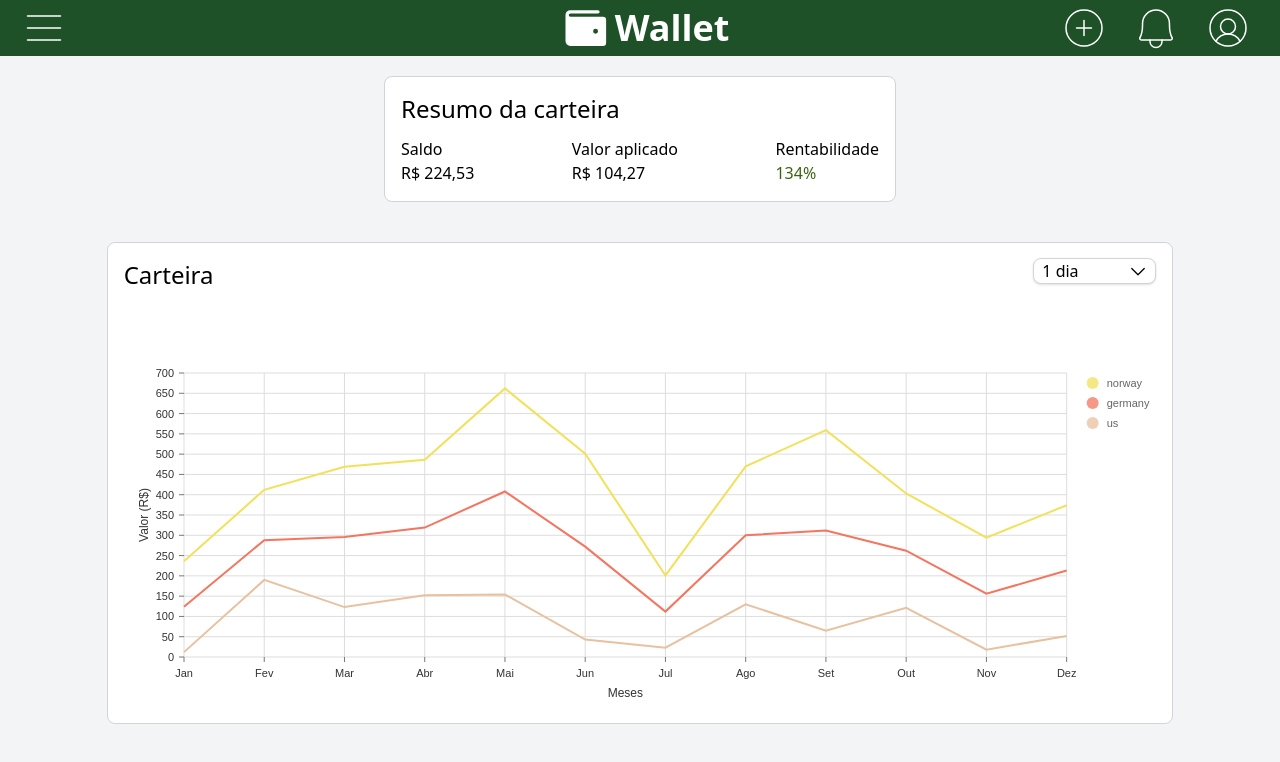
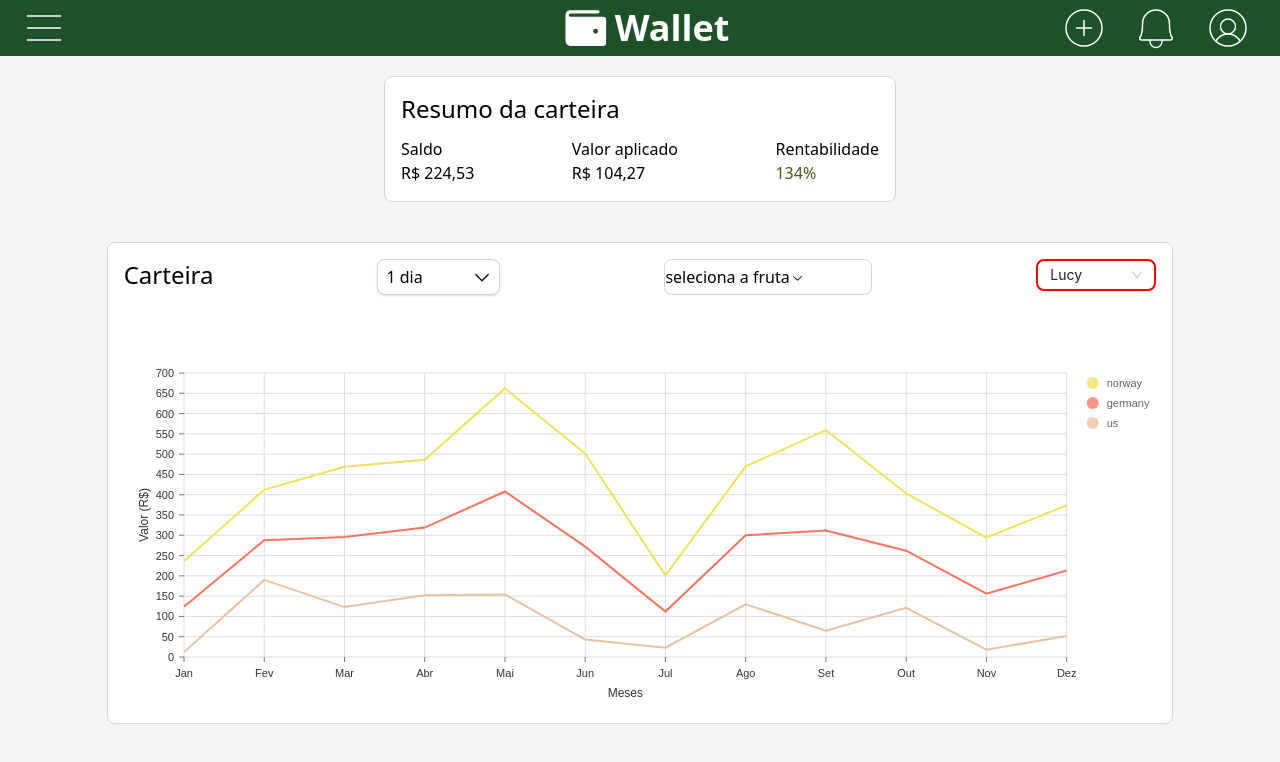
Before and after one commit to robsonvasquez/Carteira_de_Invertimento, a React (Vite) app in the folder investment-wallet-web/: page / in a window 1280 px wide. Shown: the top 762 px of the page. Built offline with nearby package versions, Linux system fonts and the light colour scheme.

Commit message:
Test: Select

```diff
--- a/investment-wallet-web/package.json
+++ b/investment-wallet-web/package.json
@@ -12,6 +12,9 @@
     "@nivo/core": "^0.80.0",
     "@nivo/line": "^0.80.0",
     "@nivo/pie": "^0.80.0",
+    "@radix-ui/react-icons": "^1.1.1",
+    "@radix-ui/react-popover": "1.0.2",
+    "@radix-ui/react-select": "^1.1.2",
     "antd": "^5.1.2",
     "autoprefixer": "^10.4.13",
     "phosphor-react": "^1.4.1",
--- a/investment-wallet-web/src/components/Select.tsx
+++ b/investment-wallet-web/src/components/Select.tsx
@@ -8,17 +8,19 @@ interface optionInterface{
   option: string;
 }
 interface SelectProps{
-  text: string;
   options: optionInterface[];
 }
 export default function Select(props: SelectProps){
-  const [caret, setCaret]  = useState(false)
 
+  const [selected, setSelected] = useState(props.options[1].id)
+  const [caret, setCaret] = useState(false)
+
+  // console.log(selected);
   return(
-    <div className='relative h-6 flex justify-end items-center'>
+    <div className='relative h-9 flex justify-end items-center'>
       <select
         className='
-          pl-2 pr-8 appearance-none bg-white border border-gray-300
+          h-full pl-2 pr-8 appearance-none bg-white border border-gray-300
         hover:border-gray-500 rounded-lg shadow focus:outline-none'
         onPointerDown={e => setCaret(!caret)}
         onPointerUp={e => setCaret(false)}
--- /dev/null
+++ b/investment-wallet-web/src/components/Select2.tsx
@@ -0,0 +1,45 @@
+import * as Select from '@radix-ui/react-select';
+import { ChevronDownIcon } from '@radix-ui/react-icons';
+
+export default function Select2(){
+  return(
+
+    <Select.Root>
+      <Select.Trigger className='inline-flex h-9 w-52 items-center justify-start bg-white border rounded-lg border-gray-300'>
+        <Select.Value
+          placeholder='seleciona a fruta'
+        />
+        <Select.Icon>
+          <ChevronDownIcon />
+        </Select.Icon>
+      </Select.Trigger>
+
+      <Select.Portal>
+        <Select.Content className='relative'>
+            <Select.Viewport className='border border-gray-300 rounded-lg'>
+              <Select.Item
+                value='maca'
+                className=' bg-white focus:bg-slate-200 flex items-center'
+              >
+                <Select.ItemText>maça</Select.ItemText>
+              </Select.Item>
+              <Select.Item
+                value='banana'
+                className=' bg-white focus:bg-slate-200 flex items-center'
+              >
+                <Select.ItemText
+                >
+                  banana
+                </Select.ItemText>
+              </Select.Item>
+              {/* <Select.Item value="banana">Banana</Select.Item>
+              <Select.Item value="blueberry">Blueberry</Select.Item>
+              <Select.Item value="grapes">Grapes</Select.Item>
+              <Select.Item value="pineapple">Pineapple</Select.Item> */}
+            </Select.Viewport>
+        </Select.Content>
+      </Select.Portal>
+    </Select.Root>
+
+  );
+}
--- /dev/null
+++ b/investment-wallet-web/src/components/Select3.tsx
@@ -0,0 +1,40 @@
+import { Select } from 'antd';
+
+export default function Select3(){
+  return(
+    <Select
+      className='flex items-center'
+      defaultValue="lucy"
+      style={
+              {
+                width: 120,
+                borderStyle: 'solid',
+                borderWidth: '2px',
+                borderColor: "#FF0000",
+                borderRadius: '8px',
+              }
+      }
+      bordered={false}
+      // onChange={handleChange}
+      options={[
+        {
+          value: 'jack',
+          label: 'Jack',
+        },
+        {
+          value: 'lucy',
+          label: 'Lucy',
+        },
+        {
+          value: 'disabled',
+          disabled: true,
+          label: 'Disabled',
+        },
+        {
+          value: 'Yiminghe',
+          label: 'yiminghe',
+        },
+      ]}
+    />
+  );
+}
--- a/investment-wallet-web/src/components/cards/CardGraph.tsx
+++ b/investment-wallet-web/src/components/cards/CardGraph.tsx
@@ -1,5 +1,7 @@
 import Graph from "../graphs/Graph";
 import Select from "../Select";
+import Select2 from "../Select2";
+import Select3 from "../Select3";
 
 const list = [
   {
@@ -8,32 +10,37 @@ const list = [
     option:'1 dia',
   },
   {
-    id: 2,
-    value: '7',
-    option:'7 dias',
+    id: 3,
+    value: '3',
+    option:'3 dias',
   },
   {
-    id: 3,
+    id: 4,
+    value: '7',
+    option:'1 semana',
+  },
+  {
+    id: 5,
     value: '14',
     option:'2 semanas',
   },
   {
-    id: 4,
+    id: 6,
     value: '30',
     option:'1 mês',
   },
   {
-    id: 5,
+    id: 7,
     value: '90',
     option:'3 meses',
   },
   {
-    id: 6,
+    id: 8,
     value: '180',
     option:'6 meses',
   },
   {
-    id: 7,
+    id: 9,
     value: '356',
     option:'1 ano',
   },
@@ -212,9 +219,10 @@ export default function CardGraph(){
       <div className="mb-5 flex justify-between">
         <h1 className="mb-3 text-2xl">Carteira</h1>
         <Select
-          text="text select"
           options={list}
         />
+        <Select2/>
+        <Select3/>
       </div>
       <div className="flex w-full h-96">
         <Graph data={data}/>
```
Also changed, not shown: 1 other file (tests, documents, lock files or other folders).
